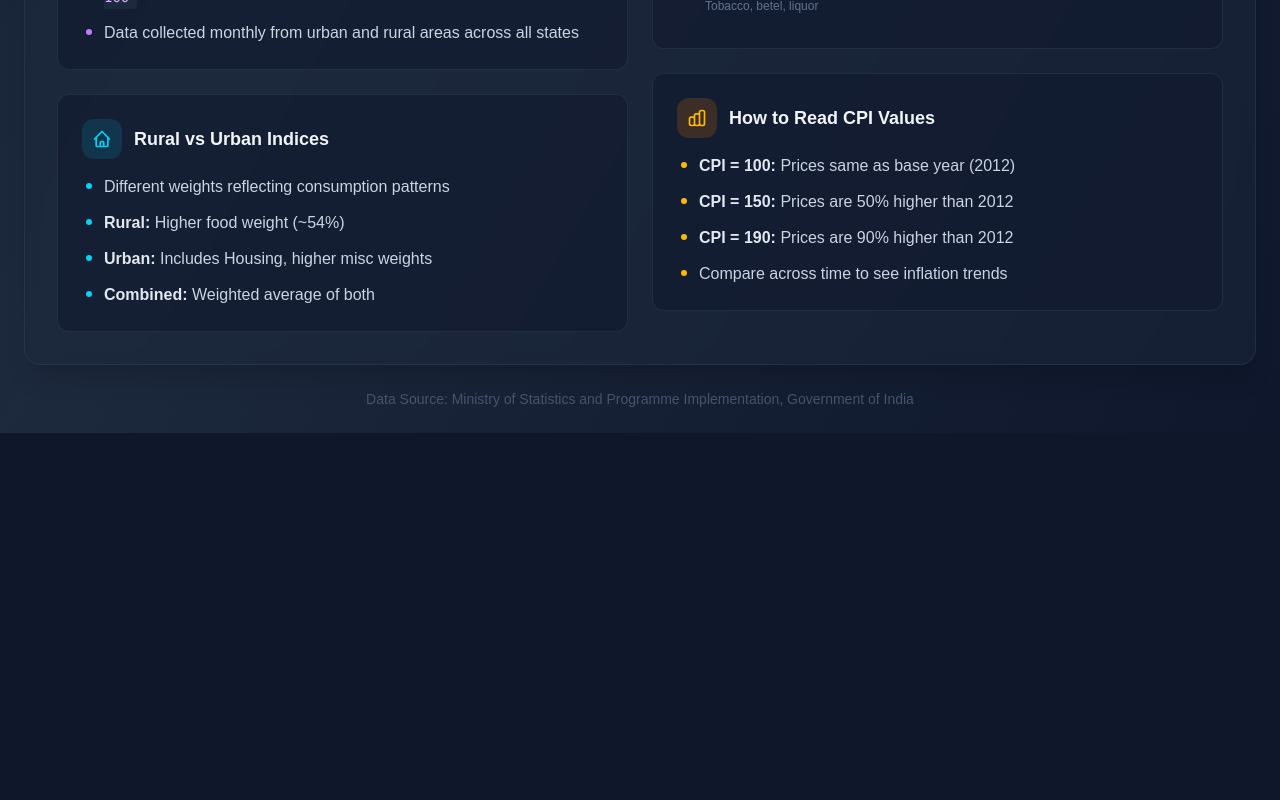
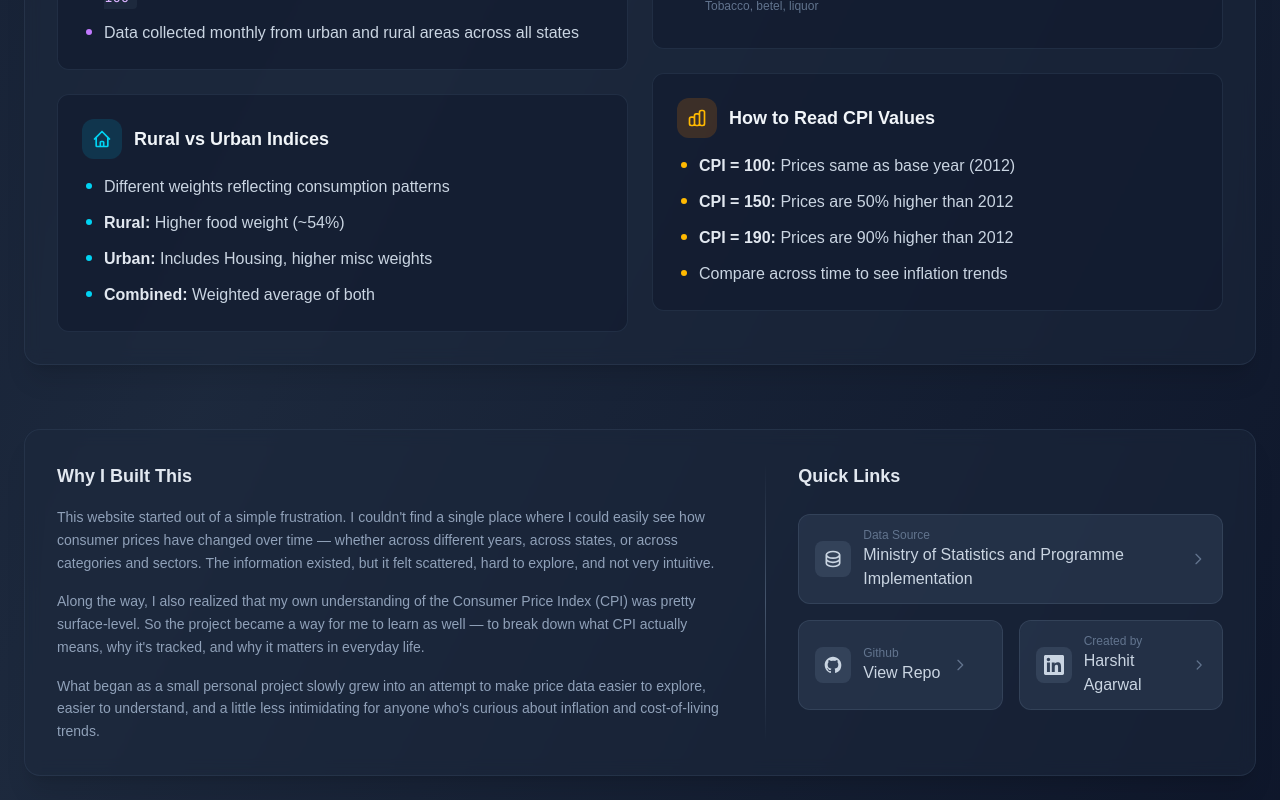
Before and after one commit to harshit-agarwal7/consumer-price-index, a Next.js app: page / in a window 1280 px wide. Shown: the part 1780-2580 px from the top of the page. Before the commit the page ends 2213 px from the top, so only its background shows below. Built offline with nearby package versions, Linux system fonts and the light colour scheme.

Commit message:
Add footer with info with regarding motivation for building, github & personal links

```diff
--- a/app/components/charts/ChartBoard.tsx
+++ b/app/components/charts/ChartBoard.tsx
@@ -65,7 +65,7 @@ export const ChartBoard = ({
               </svg>
             </div>
             <p className="text-slate-400 text-sm md:text-base mb-2">
-              Build a chart using the filters above and click &apos;Add Chart&apos; to compare multiple views.
+              Build a chart using the filters above and click &apos;Add to Board&apos; to compare multiple views.
             </p>
             <p className="text-slate-500 text-sm">
               Charts will be saved and persist across page reloads.
--- a/app/page.tsx
+++ b/app/page.tsx
@@ -415,9 +415,100 @@ export default function Home() {
         <CPIEducation />
 
         {/* Footer */}
-        <div className="mt-6 text-center text-sm text-slate-600">
-          Data Source: Ministry of Statistics and Programme Implementation, Government of India
-        </div>
+        <footer className="mt-10 md:mt-16">
+          <div className="bg-slate-800/50 backdrop-blur-sm rounded-2xl border border-slate-700/50 p-6 md:p-8 shadow-xl">
+            <div className="flex flex-col lg:flex-row gap-8">
+              {/* Story Section - Left */}
+              <div className="lg:w-[58%]">
+                <h3 className="text-lg font-semibold text-slate-200 mb-4">Why I Built This</h3>
+                <div className="space-y-4 text-sm text-slate-400 leading-relaxed">
+                  <p>
+                    This website started out of a simple frustration. I couldn&apos;t find a single place where I could easily see how consumer prices have changed over time — whether across different years, across states, or across categories and sectors. The information existed, but it felt scattered, hard to explore, and not very intuitive.
+                  </p>
+                  <p>
+                    Along the way, I also realized that my own understanding of the Consumer Price Index (CPI) was pretty surface-level. So the project became a way for me to learn as well — to break down what CPI actually means, why it&apos;s tracked, and why it matters in everyday life.
+                  </p>
+                  <p>
+                    What began as a small personal project slowly grew into an attempt to make price data easier to explore, easier to understand, and a little less intimidating for anyone who&apos;s curious about inflation and cost-of-living trends.
+                  </p>
+                </div>
+              </div>
+
+              {/* Divider */}
+              <div className="hidden lg:block w-px bg-gradient-to-b from-transparent via-slate-600 to-transparent"></div>
+
+              {/* Links Section - Right */}
+              <div className="flex flex-col gap-4 lg:flex-1">
+                <h3 className="text-lg font-semibold text-slate-200 mb-2">Quick Links</h3>
+                {/* Data Source */}
+                <a
+                  href="https://cpi.mospi.gov.in/TimeSeries_2012.aspx"
+                  target="_blank"
+                  rel="noopener noreferrer"
+                  className="group flex items-center gap-3 px-4 py-3 bg-slate-700/50 hover:bg-slate-700 rounded-xl border border-slate-600/50 hover:border-slate-500 transition-all duration-200"
+                >
+                  <div className="p-2 bg-slate-600/50 group-hover:bg-slate-600 rounded-lg transition-colors">
+                    <svg className="w-5 h-5 text-slate-300" fill="none" stroke="currentColor" viewBox="0 0 24 24">
+                      <path strokeLinecap="round" strokeLinejoin="round" strokeWidth={2} d="M4 7v10c0 2.21 3.582 4 8 4s8-1.79 8-4V7M4 7c0 2.21 3.582 4 8 4s8-1.79 8-4M4 7c0-2.21 3.582-4 8-4s8 1.79 8 4m0 5c0 2.21-3.582 4-8 4s-8-1.79-8-4" />
+                    </svg>
+                  </div>
+                  <div className="flex-1">
+                    <p className="text-xs text-slate-500 font-medium">Data Source</p>
+                    <p className="text-slate-300 group-hover:text-white font-medium transition-colors">Ministry of Statistics and Programme Implementation</p>
+                  </div>
+                  <svg className="w-4 h-4 text-slate-500 group-hover:text-slate-300 group-hover:translate-x-0.5 transition-all" fill="none" stroke="currentColor" viewBox="0 0 24 24">
+                    <path strokeLinecap="round" strokeLinejoin="round" strokeWidth={2} d="M9 5l7 7-7 7" />
+                  </svg>
+                </a>
+
+                {/* GitHub and LinkedIn Row */}
+                <div className="flex flex-col sm:flex-row gap-4">
+                  {/* GitHub Link */}
+                  <a
+                    href="https://github.com/harshit-agarwal7/consumer-price-index"
+                    target="_blank"
+                    rel="noopener noreferrer"
+                    className="group flex items-center gap-3 px-4 py-3 bg-slate-700/50 hover:bg-slate-700 rounded-xl border border-slate-600/50 hover:border-slate-500 transition-all duration-200 flex-1"
+                  >
+                    <div className="p-2 bg-slate-600/50 group-hover:bg-slate-600 rounded-lg transition-colors">
+                      <svg className="w-5 h-5 text-slate-300" fill="currentColor" viewBox="0 0 24 24">
+                        <path fillRule="evenodd" clipRule="evenodd" d="M12 2C6.477 2 2 6.484 2 12.017c0 4.425 2.865 8.18 6.839 9.504.5.092.682-.217.682-.483 0-.237-.008-.868-.013-1.703-2.782.605-3.369-1.343-3.369-1.343-.454-1.158-1.11-1.466-1.11-1.466-.908-.62.069-.608.069-.608 1.003.07 1.531 1.032 1.531 1.032.892 1.53 2.341 1.088 2.91.832.092-.647.35-1.088.636-1.338-2.22-.253-4.555-1.113-4.555-4.951 0-1.093.39-1.988 1.029-2.688-.103-.253-.446-1.272.098-2.65 0 0 .84-.27 2.75 1.026A9.564 9.564 0 0112 6.844c.85.004 1.705.115 2.504.337 1.909-1.296 2.747-1.027 2.747-1.027.546 1.379.202 2.398.1 2.651.64.7 1.028 1.595 1.028 2.688 0 3.848-2.339 4.695-4.566 4.943.359.309.678.92.678 1.855 0 1.338-.012 2.419-.012 2.747 0 .268.18.58.688.482A10.019 10.019 0 0022 12.017C22 6.484 17.522 2 12 2z" />
+                      </svg>
+                    </div>
+                    <div>
+                      <p className="text-xs text-slate-500 font-medium">Github</p>
+                      <p className="text-slate-300 group-hover:text-white font-medium transition-colors">View Repo</p>
+                    </div>
+                    <svg className="w-4 h-4 text-slate-500 group-hover:text-slate-300 group-hover:translate-x-0.5 transition-all" fill="none" stroke="currentColor" viewBox="0 0 24 24">
+                      <path strokeLinecap="round" strokeLinejoin="round" strokeWidth={2} d="M9 5l7 7-7 7" />
+                    </svg>
+                  </a>
+
+                  {/* Author Link */}
+                  <a
+                    href="https://www.linkedin.com/in/harshit-agarwal77/"
+                    target="_blank"
+                    rel="noopener noreferrer"
+                    className="group flex items-center gap-3 px-4 py-3 bg-slate-700/50 hover:bg-slate-700 rounded-xl border border-slate-600/50 hover:border-slate-500 transition-all duration-200 flex-1"
+                  >
+                    <div className="p-2 bg-slate-600/50 group-hover:bg-slate-600 rounded-lg transition-colors">
+                      <svg className="w-5 h-5 text-slate-300" fill="currentColor" viewBox="0 0 24 24">
+                        <path d="M20.447 20.452h-3.554v-5.569c0-1.328-.027-3.037-1.852-3.037-1.853 0-2.136 1.445-2.136 2.939v5.667H9.351V9h3.414v1.561h.046c.477-.9 1.637-1.85 3.37-1.85 3.601 0 4.267 2.37 4.267 5.455v6.286zM5.337 7.433c-1.144 0-2.063-.926-2.063-2.065 0-1.138.92-2.063 2.063-2.063 1.14 0 2.064.925 2.064 2.063 0 1.139-.925 2.065-2.064 2.065zm1.782 13.019H3.555V9h3.564v11.452zM22.225 0H1.771C.792 0 0 .774 0 1.729v20.542C0 23.227.792 24 1.771 24h20.451C23.2 24 24 23.227 24 22.271V1.729C24 .774 23.2 0 22.222 0h.003z"/>
+                      </svg>
+                    </div>
+                    <div>
+                      <p className="text-xs text-slate-500 font-medium">Created by</p>
+                      <p className="text-slate-300 group-hover:text-white font-medium transition-colors">Harshit Agarwal</p>
+                    </div>
+                    <svg className="w-4 h-4 text-slate-500 group-hover:text-slate-300 group-hover:translate-x-0.5 transition-all" fill="none" stroke="currentColor" viewBox="0 0 24 24">
+                      <path strokeLinecap="round" strokeLinejoin="round" strokeWidth={2} d="M9 5l7 7-7 7" />
+                    </svg>
+                  </a>
+                </div>
+              </div>
+            </div>
+          </div>
+        </footer>
       </div>
 
       {/* Toast Notifications */}
```
